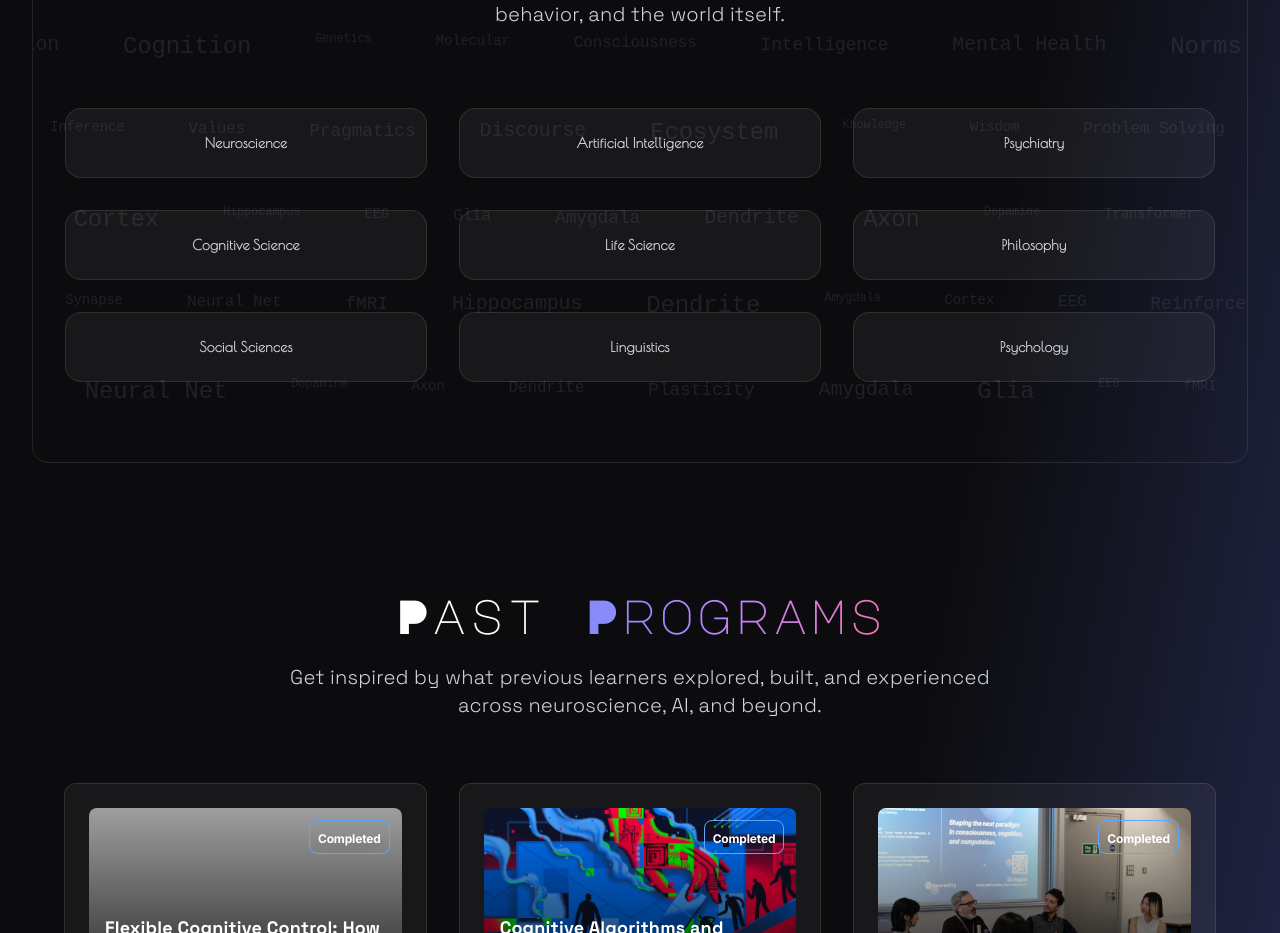
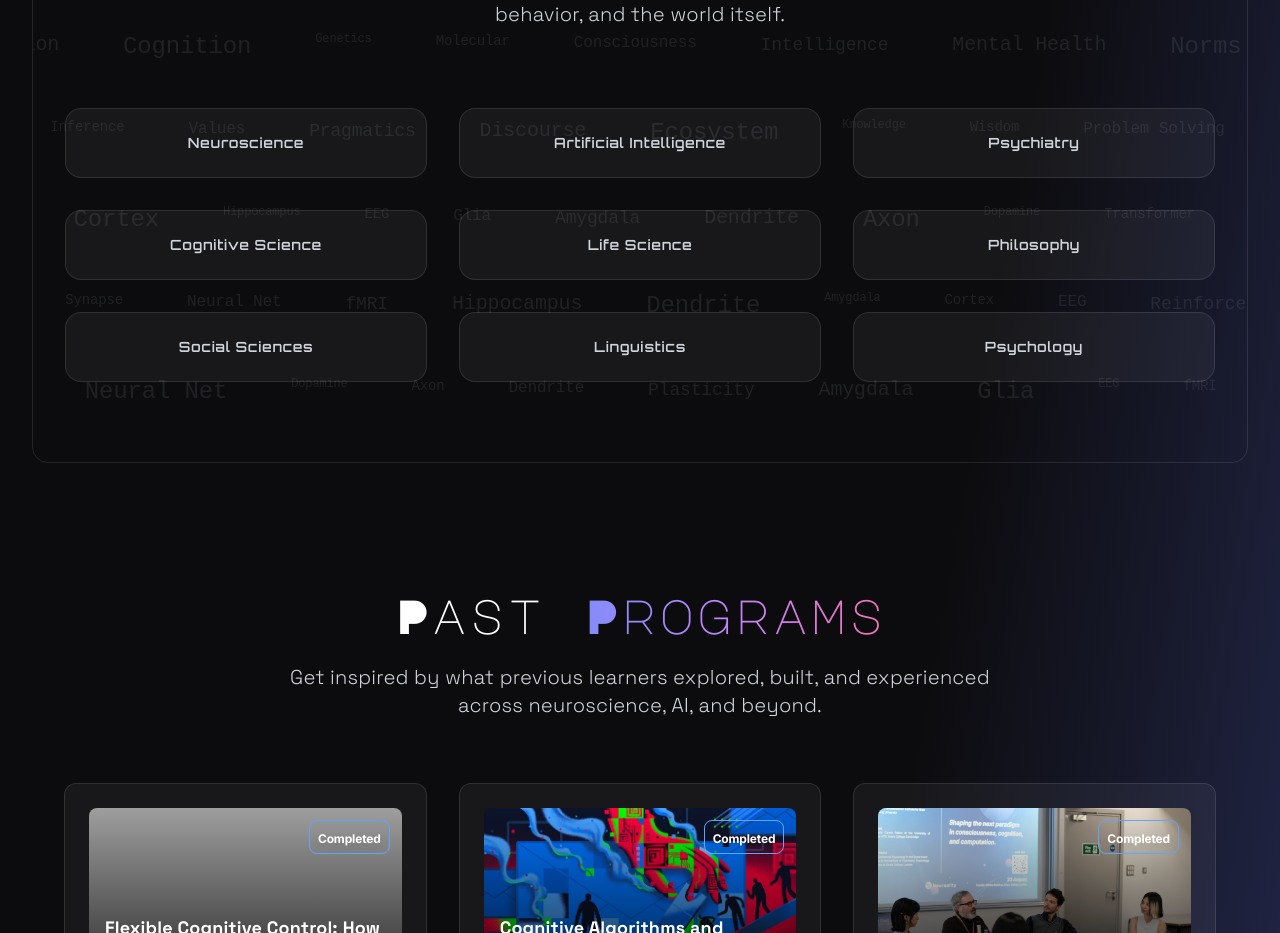
Before and after one commit to 12eonsf/noetex_academy, a Next.js app: page / in a window 1280 px wide. Shown: the part 6100-7033 px from the top of the page. Built offline with nearby package versions, Linux system fonts and the light colour scheme; grey boxes are pictures that could not be loaded.

Commit message:
将专业字体改回Orbitron字体

```diff
--- a/components/FieldsWeExplore.tsx
+++ b/components/FieldsWeExplore.tsx
@@ -285,7 +285,7 @@ export default function FieldsWeExplore() {
                 <div className="relative z-10 p-4 md:p-6">
                   <div className="text-center">
                     <h3
-                      className="text-xs md:text-sm font-poiret-one font-semibold text-gray-300 group-hover:text-white transition-colors duration-300 break-words hyphens-auto"
+                      className="text-xs md:text-sm font-orbitron font-semibold text-gray-300 group-hover:text-white transition-colors duration-300 break-words hyphens-auto"
                       style={{
                         wordBreak: 'break-word',
                         hyphens: 'auto',
```
